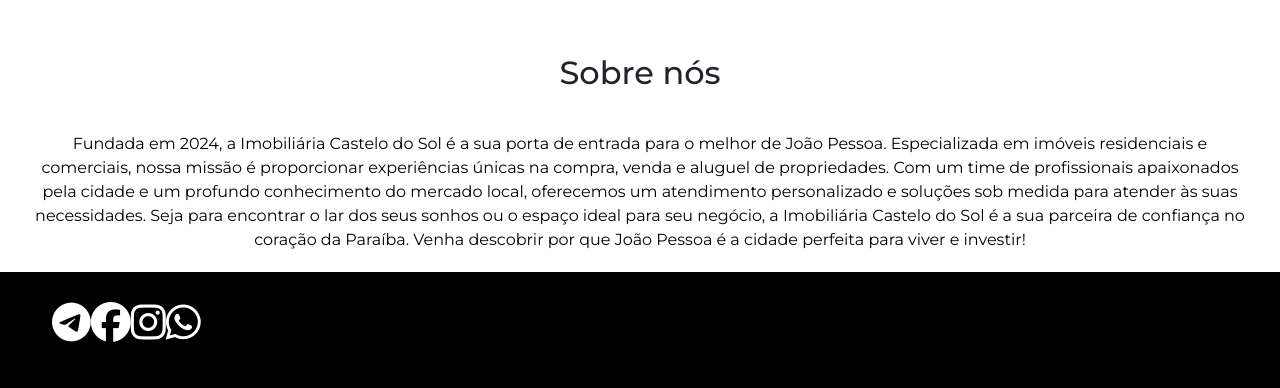
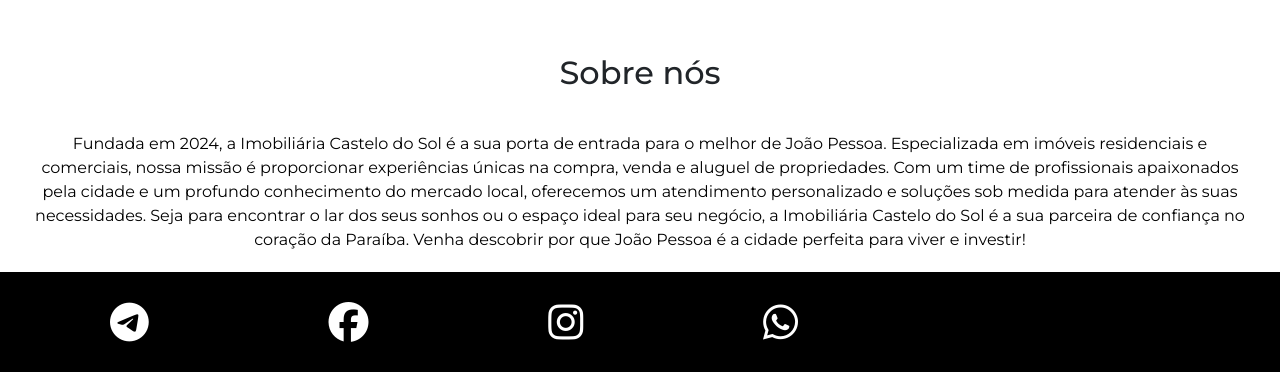
Before and after one commit to mikaelbrsl/lm-2024-1, a plain HTML site: page index.html in a window 1280 px wide. Shown: the part 2324-2712 px from the top of the page. Drawn offline with nearby package versions, Linux system fonts and the light colour scheme.

Commit message:
ajuste do footer

```diff
--- a/index.html
+++ b/index.html
@@ -307,7 +307,7 @@
 
     </main>
     <footer class="footer">
-        <nav>
+        <nav class="flex">
             <ul class="social">
                 <li>
                     <i class="fa-brands fa-telegram"></i>
--- a/style.css
+++ b/style.css
@@ -174,14 +174,18 @@ header img {
   color: white;
 }
 
+footer nav {
+  width: 100%;
+}
 
 .social {
   display: flex;
-  align-content: center;
-  justify-content: space-between;
+  align-items: center;
+  justify-content: space-around;
+  width: 70%;
+  margin: 0;
+  padding: 0;
 }
-
-
 
 .nosDescricao {
   color: black;
@@ -194,20 +198,12 @@ header img {
 .mapa {
   width: 90%;
   height: 500px;
-  position: relative;
-  z-index: -1;
-  left: 0
-  right: 0
-}
-
-.divmapa {
-  width: 100%;
   margin: 0 auto;
 }
 
 footer li {
   font-size: 40px;
-  margin: 0px auto;
+  margin: 0;
 }
 
 footer i:hover {
@@ -219,3 +215,7 @@ footer i:hover {
   margin-bottom: 40px;
   text-align: center;
 }
+
+.flex {
+  display: flex;
+}
```
